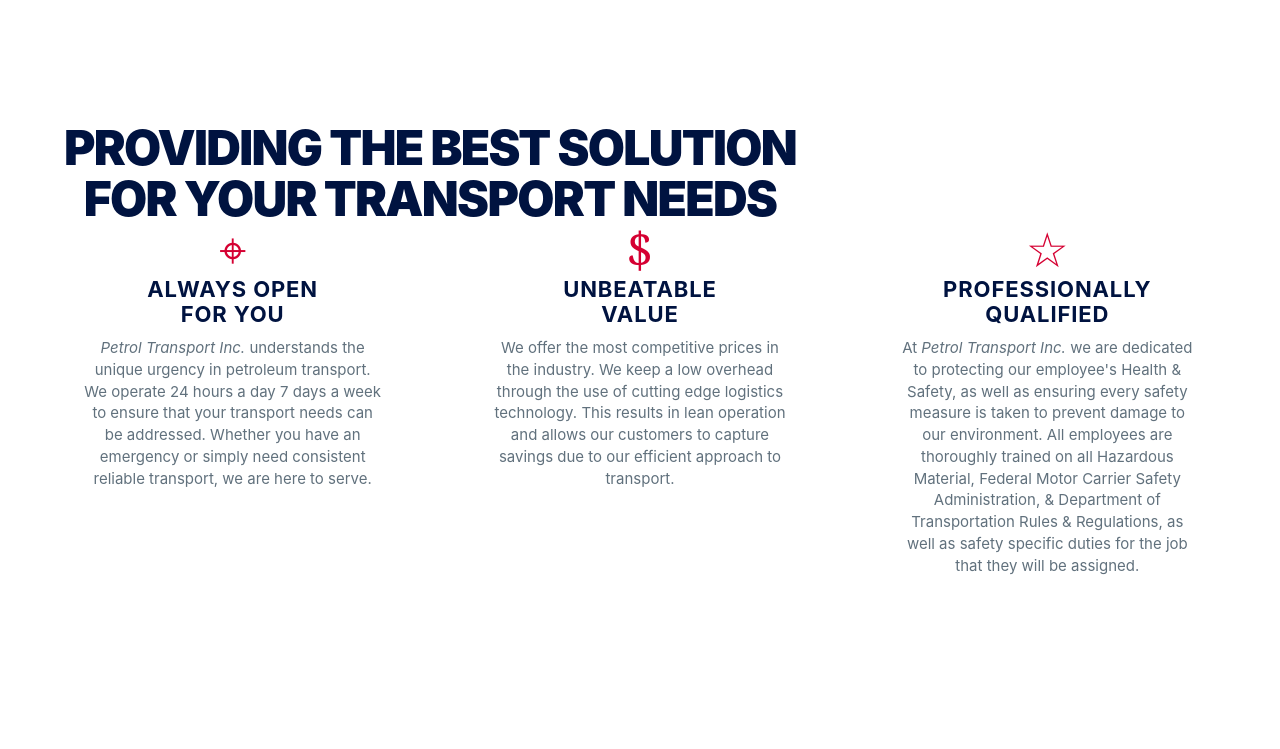
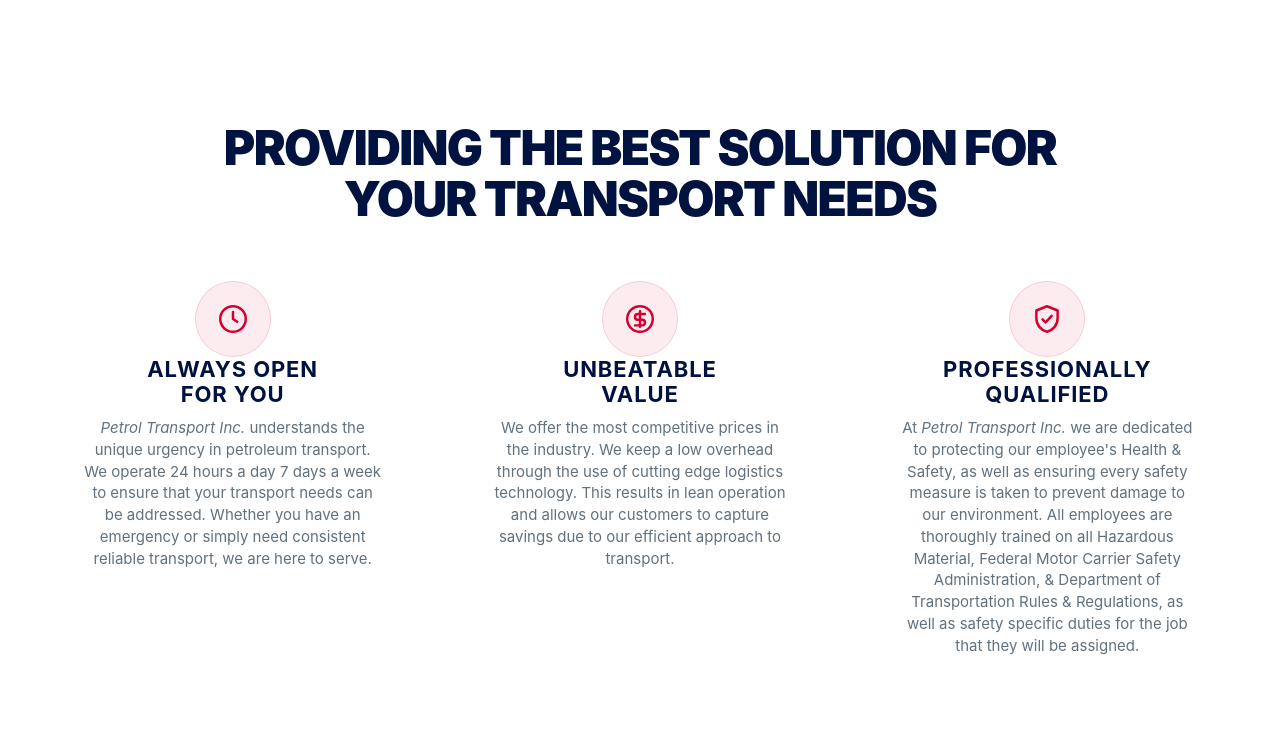
Before and after one commit to joshuawyrick/petrol, a website: page website/index.html in a window 1280 px wide. Shown: the part 1000-1749 px from the top of the page. Drawn offline with Linux system fonts and the light colour scheme.

Commit message:
Updated index.html

```diff
--- a/website/assets/css/site.css
+++ b/website/assets/css/site.css
@@ -207,10 +207,11 @@ button, input, textarea, select { font: inherit; }
 .logo-marquee-group img:hover { opacity: 1; filter: grayscale(0); }
 
 .home-solutions { background: white; }
-.home-solutions h2 { max-width: 760px; margin: 0 auto 52px; text-align: center; text-transform: uppercase; }
-.solution-grid { display: grid; grid-template-columns: repeat(3, 1fr); gap: 42px; }
+.solution-grid { display: grid; grid-template-columns: repeat(3, 1fr); gap: 42px; margin-top: 56px; }
 .solution-item { text-align: center; }
-.solution-icon { min-height: 52px; color: var(--red); font-size: 48px; line-height: 1; font-family: Georgia, serif; }
+.solution-icon { width: 76px; height: 76px; margin: 0 auto; display: grid; place-items: center; border-radius: 50%; background: #fdecef; color: var(--red); box-shadow: inset 0 0 0 1px rgba(213,0,50,.14); transition: transform .25s ease, background .25s ease, color .25s ease; }
+.solution-icon svg { width: 34px; height: 34px; }
+.solution-item:hover .solution-icon { transform: translateY(-3px); background: var(--red); color: white; }
 .solution-item h3 { margin: 18px 0 18px; color: var(--navy); font-size: 20px; line-height: 1.25; text-transform: uppercase; letter-spacing: .04em; }
 .solution-item p { max-width: 300px; margin: 0 auto; color: var(--steel); font-size: 15px; line-height: 1.45; }
 .home-contact-band { padding: 42px 24px; background: var(--red); color: white; }
@@ -255,6 +256,13 @@ button, input, textarea, select { font: inherit; }
 .section-dark h3 { color: white; }
 .section p { color: var(--steel); }
 .section-dark p { color: #c8d4dd; }
+.container > .eyebrow,
+.container > h2,
+.container > .lead-copy { text-align: center; margin-left: auto; margin-right: auto; }
+.container > h2 { max-width: 860px; }
+.container > .lead-copy { max-width: 760px; }
+.container > .btn { display: flex; width: fit-content; margin: 28px auto 0; }
+.home-solutions .container > h2 { text-transform: uppercase; }
 .lead-copy { font-size: 18px; line-height: 1.75; }
 .media-card {
   min-height: 420px;
@@ -470,8 +478,7 @@ textarea { min-height: 150px; resize: vertical; }
   .page-hero-inner { padding: 56px 20px; }
   .page-hero-media { height: 280px; }
   .cards, .area-grid, .benefit-grid, .article-grid, .solution-grid { grid-template-columns: 1fr; }
-  .solution-grid { gap: 36px; }
-  .home-solutions h2 { margin-bottom: 36px; }
+  .solution-grid { gap: 36px; margin-top: 40px; }
   .home-contact-grid { grid-template-columns: 1fr; gap: 18px; }
   .home-contact-grid > div, .home-contact-grid > div:first-child { min-height: 0; padding: 0; border-right: 0; }
   .callout-inner { grid-template-columns: 1fr; }
--- a/website/index.html
+++ b/website/index.html
@@ -45,9 +45,9 @@
 <section class="logo-marquee"><div class="logo-marquee-inner"><p class="logo-marquee-title">Proudly Trusted By</p><div class="logo-marquee-track"><div class="logo-marquee-group"><img src="/assets/images/california-resource-corp-logo.svg" alt="California Resources Corporation" height="48"><img src="/assets/images/shell-logo.svg" alt="Shell" height="48"><img src="/assets/images/aera-logo.png" alt="Aera Energy" height="48"><img src="/assets/images/chevron-logo.svg" alt="Chevron" height="48"><img src="/assets/images/phillips-66-logo.svg" alt="Phillips 66" height="48"><img src="/assets/images/pbf-energy-logo.svg" alt="PBF Energy" height="48"><img src="/assets/images/exxon-mobil-logo.svg" alt="ExxonMobil" height="48"><img src="/assets/images/pinnacle-petroleum-logo.png" alt="Pinnacle Petroleum" height="48"></div><div class="logo-marquee-group" aria-hidden="true"><img src="/assets/images/california-resource-corp-logo.svg" alt="" height="48"><img src="/assets/images/shell-logo.svg" alt="" height="48"><img src="/assets/images/aera-logo.png" alt="" height="48"><img src="/assets/images/chevron-logo.svg" alt="" height="48"><img src="/assets/images/phillips-66-logo.svg" alt="" height="48"><img src="/assets/images/pbf-energy-logo.svg" alt="" height="48"><img src="/assets/images/exxon-mobil-logo.svg" alt="" height="48"><img src="/assets/images/pinnacle-petroleum-logo.png" alt="" height="48"></div></div></div></section>
 
 <section class="section home-solutions"><div class="container"><h2>Providing the Best Solution for Your Transport Needs</h2><div class="solution-grid">
-  <article class="solution-item"><div class="solution-icon" aria-hidden="true">⌖</div><h3>Always Open<br>For You</h3><p><em>Petrol Transport Inc.</em> understands the unique urgency in petroleum transport. We operate 24 hours a day 7 days a week to ensure that your transport needs can be addressed. Whether you have an emergency or simply need consistent reliable transport, we are here to serve.</p></article>
-  <article class="solution-item"><div class="solution-icon" aria-hidden="true">$</div><h3>Unbeatable<br>Value</h3><p>We offer the most competitive prices in the industry. We keep a low overhead through the use of cutting edge logistics technology. This results in lean operation and allows our customers to capture savings due to our efficient approach to transport.</p></article>
-  <article class="solution-item"><div class="solution-icon" aria-hidden="true">☆</div><h3>Professionally<br>Qualified</h3><p>At <em>Petrol Transport Inc.</em> we are dedicated to protecting our employee's Health &amp; Safety, as well as ensuring every safety measure is taken to prevent damage to our environment. All employees are thoroughly trained on all Hazardous Material, Federal Motor Carrier Safety Administration, &amp; Department of Transportation Rules &amp; Regulations, as well as safety specific duties for the job that they will be assigned.</p></article>
+  <article class="solution-item"><div class="solution-icon" aria-hidden="true"><svg viewBox="0 0 24 24" fill="none" stroke="currentColor" stroke-width="1.75" stroke-linecap="round" stroke-linejoin="round"><circle cx="12" cy="12" r="9"/><path d="M12 7v5l3 2"/></svg></div><h3>Always Open<br>For You</h3><p><em>Petrol Transport Inc.</em> understands the unique urgency in petroleum transport. We operate 24 hours a day 7 days a week to ensure that your transport needs can be addressed. Whether you have an emergency or simply need consistent reliable transport, we are here to serve.</p></article>
+  <article class="solution-item"><div class="solution-icon" aria-hidden="true"><svg viewBox="0 0 24 24" fill="none" stroke="currentColor" stroke-width="1.75" stroke-linecap="round" stroke-linejoin="round"><circle cx="12" cy="12" r="9"/><path d="M15.5 8.5h-5a2 2 0 0 0 0 4h3a2 2 0 0 1 0 4h-5M12 6.5v11"/></svg></div><h3>Unbeatable<br>Value</h3><p>We offer the most competitive prices in the industry. We keep a low overhead through the use of cutting edge logistics technology. This results in lean operation and allows our customers to capture savings due to our efficient approach to transport.</p></article>
+  <article class="solution-item"><div class="solution-icon" aria-hidden="true"><svg viewBox="0 0 24 24" fill="none" stroke="currentColor" stroke-width="1.75" stroke-linecap="round" stroke-linejoin="round"><path d="M12 3 4.5 6v5.5c0 4.6 3.1 8.4 7.5 9.5 4.4-1.1 7.5-4.9 7.5-9.5V6L12 3Z"/><path d="m8.8 12.2 2.2 2.2 4.3-4.6"/></svg></div><h3>Professionally<br>Qualified</h3><p>At <em>Petrol Transport Inc.</em> we are dedicated to protecting our employee's Health &amp; Safety, as well as ensuring every safety measure is taken to prevent damage to our environment. All employees are thoroughly trained on all Hazardous Material, Federal Motor Carrier Safety Administration, &amp; Department of Transportation Rules &amp; Regulations, as well as safety specific duties for the job that they will be assigned.</p></article>
 </div></div></section>
 
 <section class="section"><div class="container split"><div class="prose">
```
